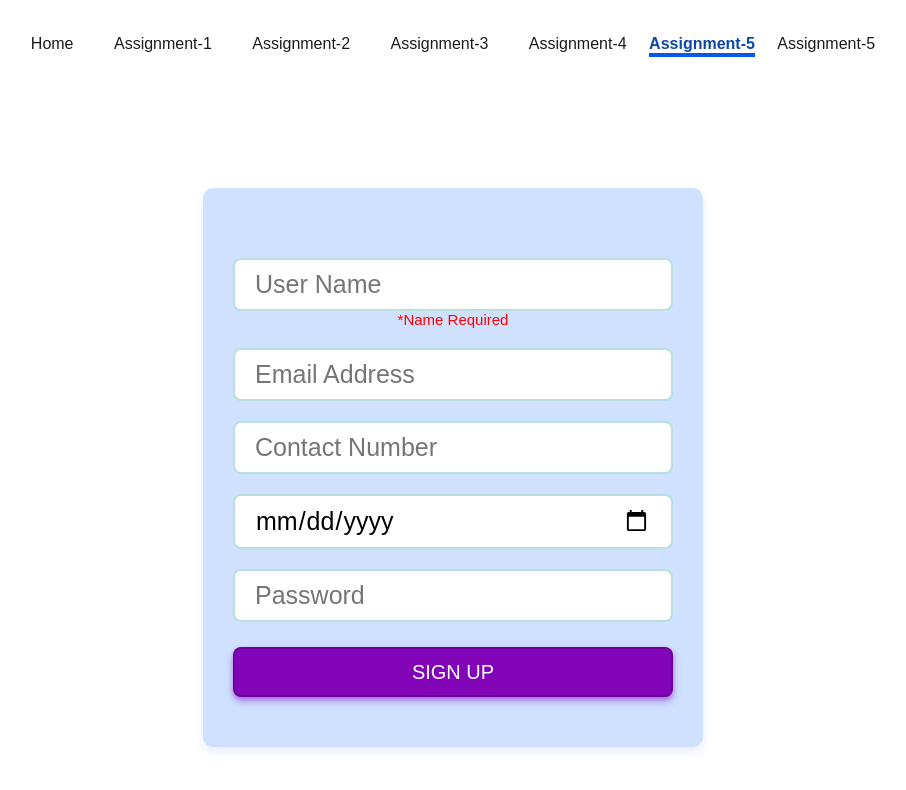
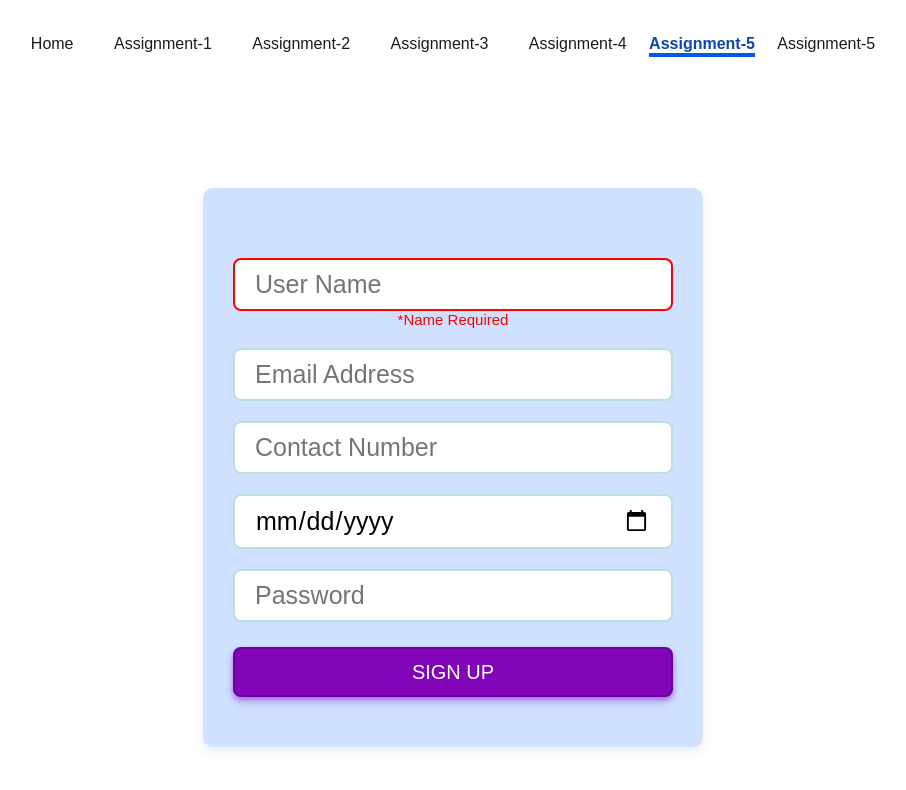
Before and after one commit to zulfikar-code/assignment-ctg423-001, a plain HTML site: page assignment-5.html in a window 1280 px wide. Both pictures are taken after a click on the button "SIGN UP". Shown: the whole page, without its empty margins (187-1093 px from the left). Drawn offline with Linux system fonts and the light colour scheme.

Commit message:
assignment-5 update

```diff
--- a/assignment-5.html
+++ b/assignment-5.html
@@ -61,7 +61,12 @@
 		<script src="assets/js/jquery-3.5.1.min.js"></script>
 		<script>
 			$('button').click(function(){
-			if($('input.user-name').val()==""){
+
+				let userVal= $('input.user-name').val();
+			if(userVal==""){
+
+				$('.user-name').css('border-color','red');
+
 				$('#name').html('<span style="color:red;">*Name Required</span>');
 			}else{
 				$('#name').html('');
```
